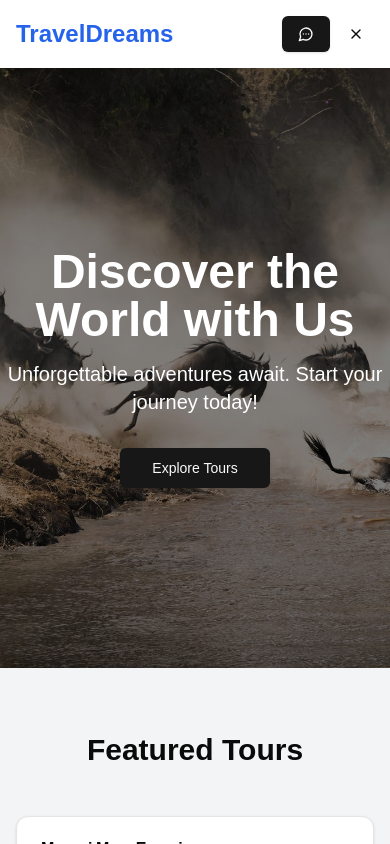
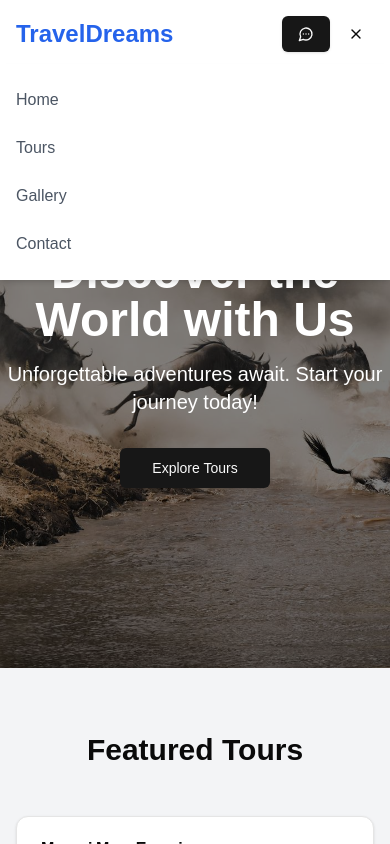
Before and after one commit to adagala/traveldreams, a Next.js app: page / in a window 390 px wide. Both pictures are taken after a click on the button 356 px from the left and 34 px from the top of the page. Shown: the top 844 px of the page. Built offline with nearby package versions, Linux system fonts and the light colour scheme.

Commit message:
fix: mobile nav z-index

```diff
--- a/src/components/Header.tsx
+++ b/src/components/Header.tsx
@@ -43,7 +43,7 @@ export default function Header() {
             <nav
               className={`${
                 isMenuOpen ? "flex" : "hidden"
-              } flex-col sm:hidden absolute left-0 top-16 w-full bg-white shadow-md`}
+              } flex-col sm:hidden absolute left-0 top-16 w-full bg-white shadow-md z-50`}
             >
               <ul className="flex flex-col sm:flex-row space-y-2 sm:space-y-0 sm:space-x-6 p-4 sm:p-0">
                 {navigation.map(({ href, title }) => (
```
